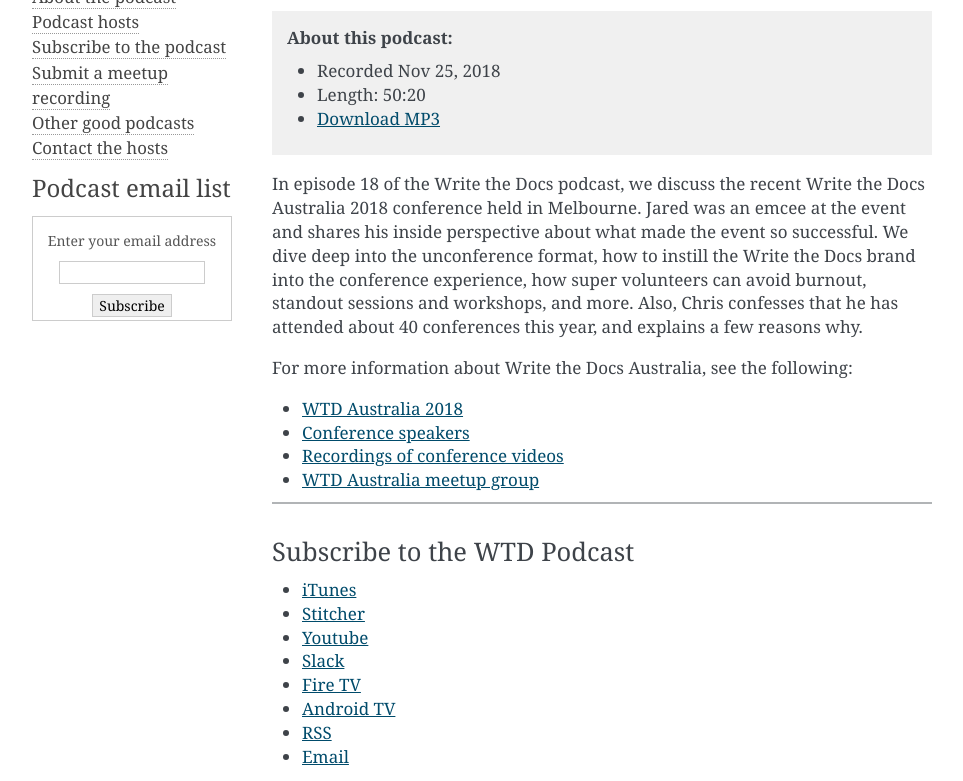
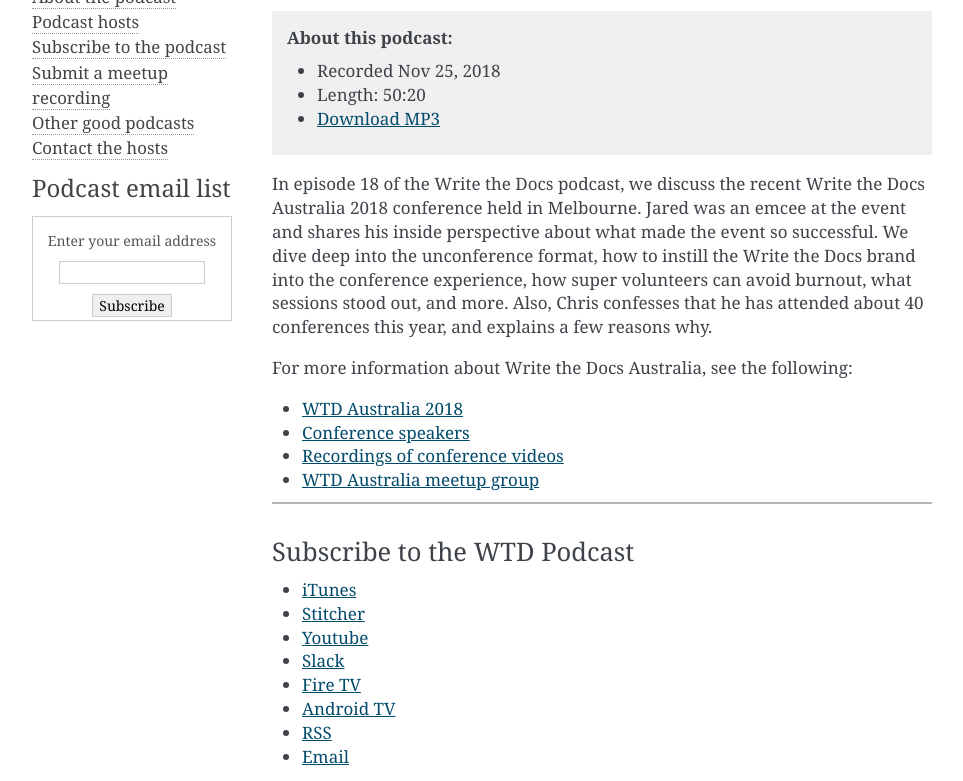
Before and after one commit to writethedocspodcast/writethedocspodcast.github.io, a Jekyll site: the page built from _posts/2018-11-25-episode-18-wtd-australia-recap.md, in a window 1280 px wide, cut to the strip 572-1353 px from the top of the page. Shown: the whole strip, without its empty margins (148-1111 px from the left). Built offline with Jekyll 4.4.1, drawn with Linux system fonts in a browser that asks for light colours; comment, search, counter and statistics services are not loaded.

Commit message:
fix summary

```diff
--- a/_posts/2018-11-25-episode-18-wtd-australia-recap.md
+++ b/_posts/2018-11-25-episode-18-wtd-australia-recap.md
@@ -16,7 +16,7 @@
 podcast_duration: "50:20"
 podcast_length: 44246986
 youtube_id: NG0sKE7Ujbg
-summary: "In episode 18 of the Write the Docs podcast, we discuss the recent Write the Docs Australia 2018 conference held in Melbourne. Jared was an emcee at the event and shares his inside perspective about what made the event so successful. We dive deep into the unconference format, how to instill the Write the Docs brand into the conference experience, how super volunteers can avoid burnout, standout sessions and workshops, and more. Also, Chris confesses that he has attended about 40 conferences this year, and explains a few reasons why."
+summary: "In episode 18 of the Write the Docs podcast, we discuss the recent Write the Docs Australia 2018 conference held in Melbourne. Jared was an emcee at the event and shares his inside perspective about what made the event so successful. We dive deep into the unconference format, how to instill the Write the Docs brand into the conference experience, how super volunteers can avoid burnout, what sessions stood out, and more. Also, Chris confesses that he has attended about 40 conferences this year, and explains a few reasons why."
 bitlink: http://bit.ly/wtdpodcast18
 mp4_url: http://writethedocspodcast.org/video/wtd_episode_18_wtd_australia.mp4
 mp4_length: 316085551
```
